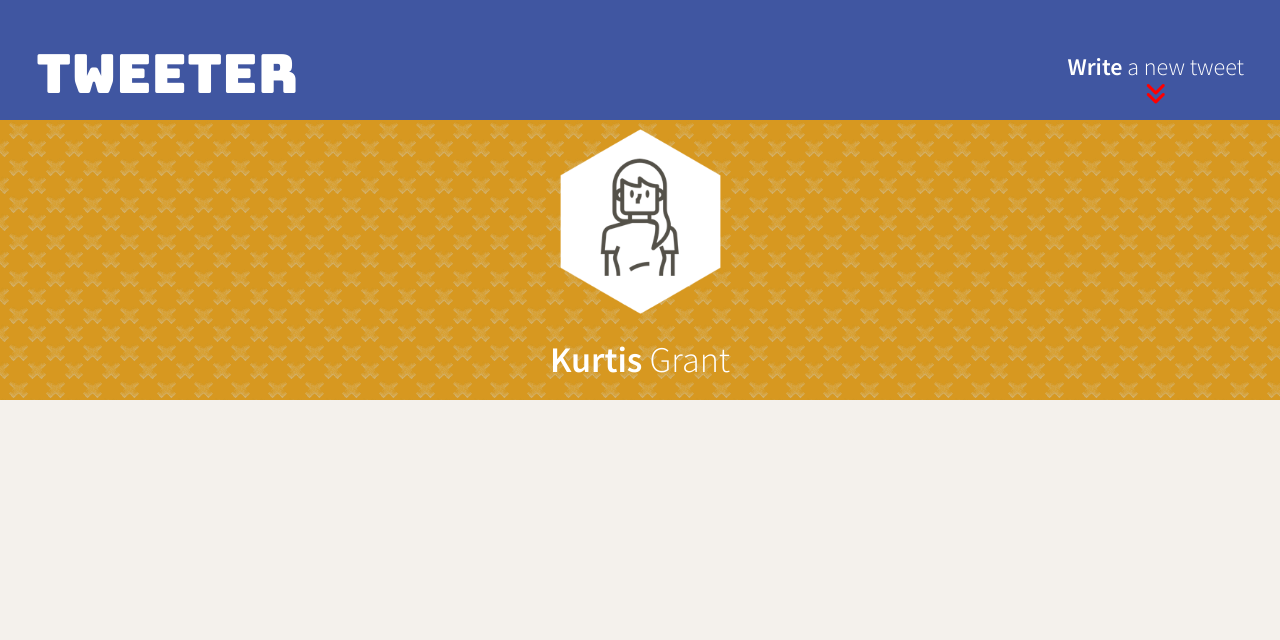
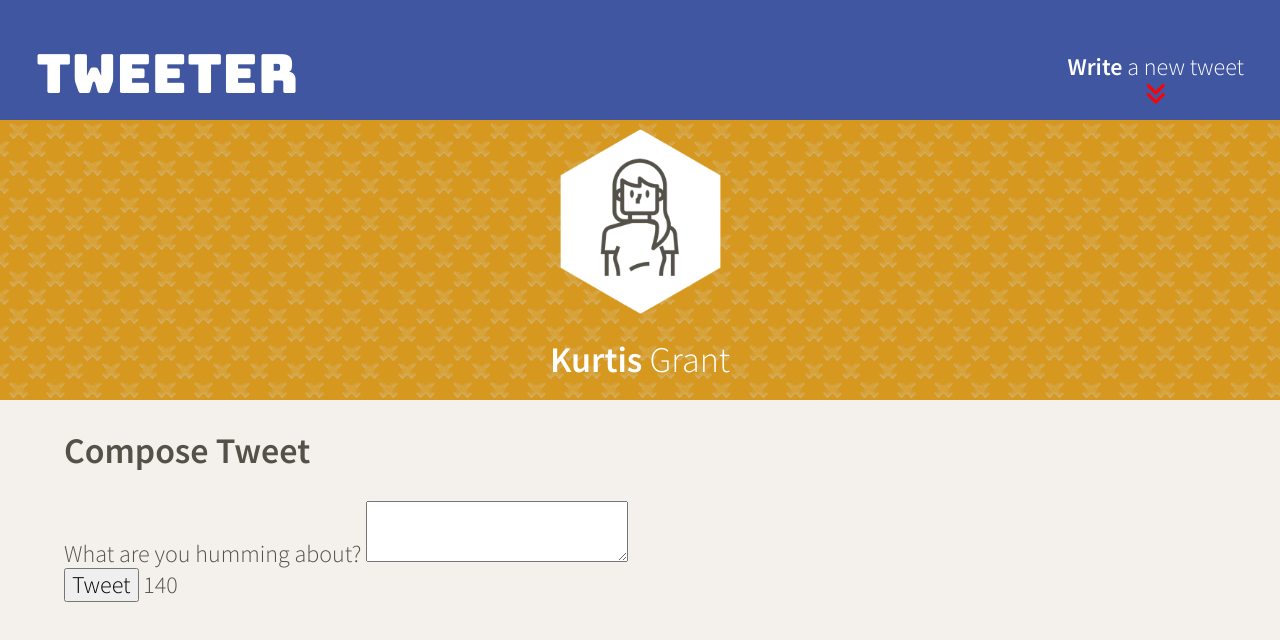
Before and after one commit to kurtisgrant/tweeter, a website: page public/index.html in a window 1280 px wide. Drawn offline with nearby package versions, Linux system fonts and the light colour scheme.

Commit message:
Add form to index.html

```diff
--- a/public/index.html
+++ b/public/index.html
@@ -50,7 +50,20 @@
 
 
   <!-- Page-specific (main) content here -->
-  <main class="container"></main>
+  <main class="container">
+    <section class="new-tweet">
+      <h2>Compose Tweet</h2>
+      <form method="post" action="/tweets/">
+        <label for="tweet-text">What are you humming about?</label>
+        <textarea name="text" id="tweet-text"></textarea>
+        <div>
+          <button type="submit">Tweet</button>
+          <output name="counter" class="counter" for="tweet-text">140</output>
+        </div>
+      </form>
+    </section>
+
+  </main>
 </body>
 
 </html>
```
